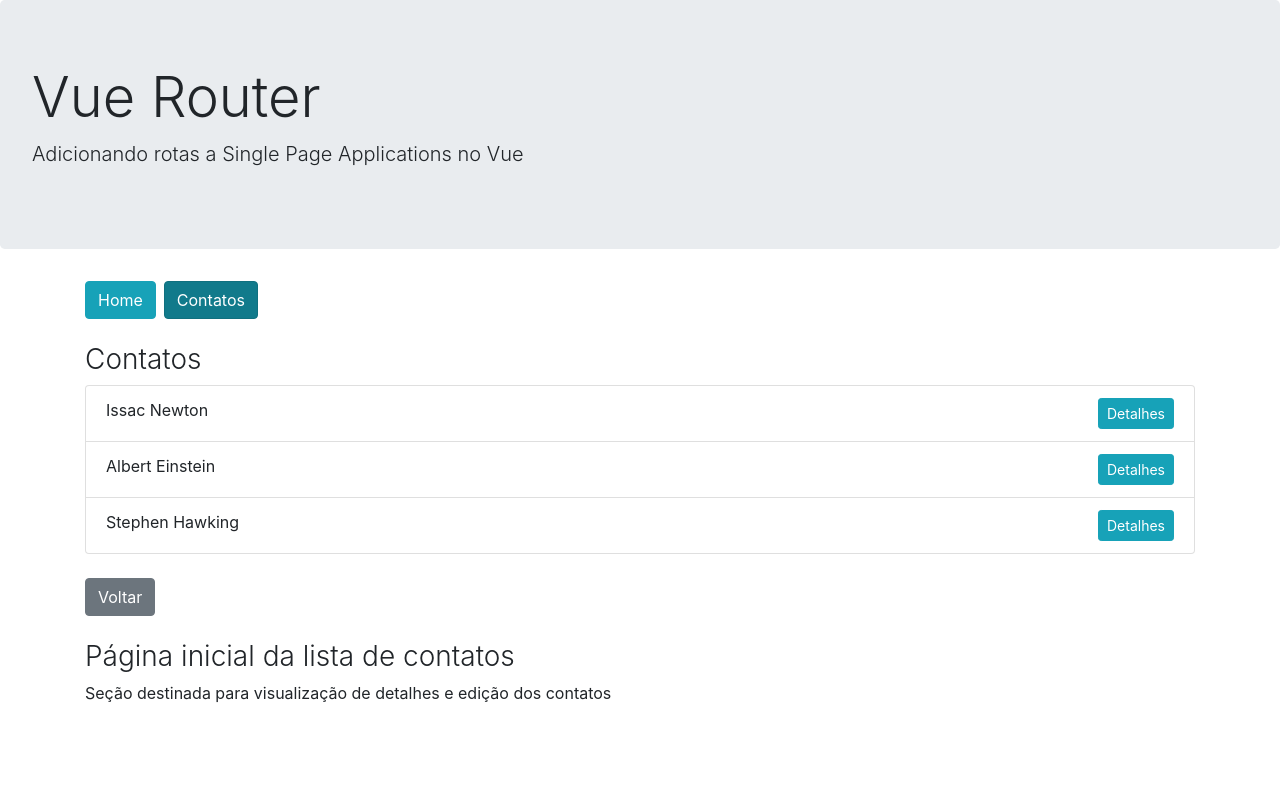
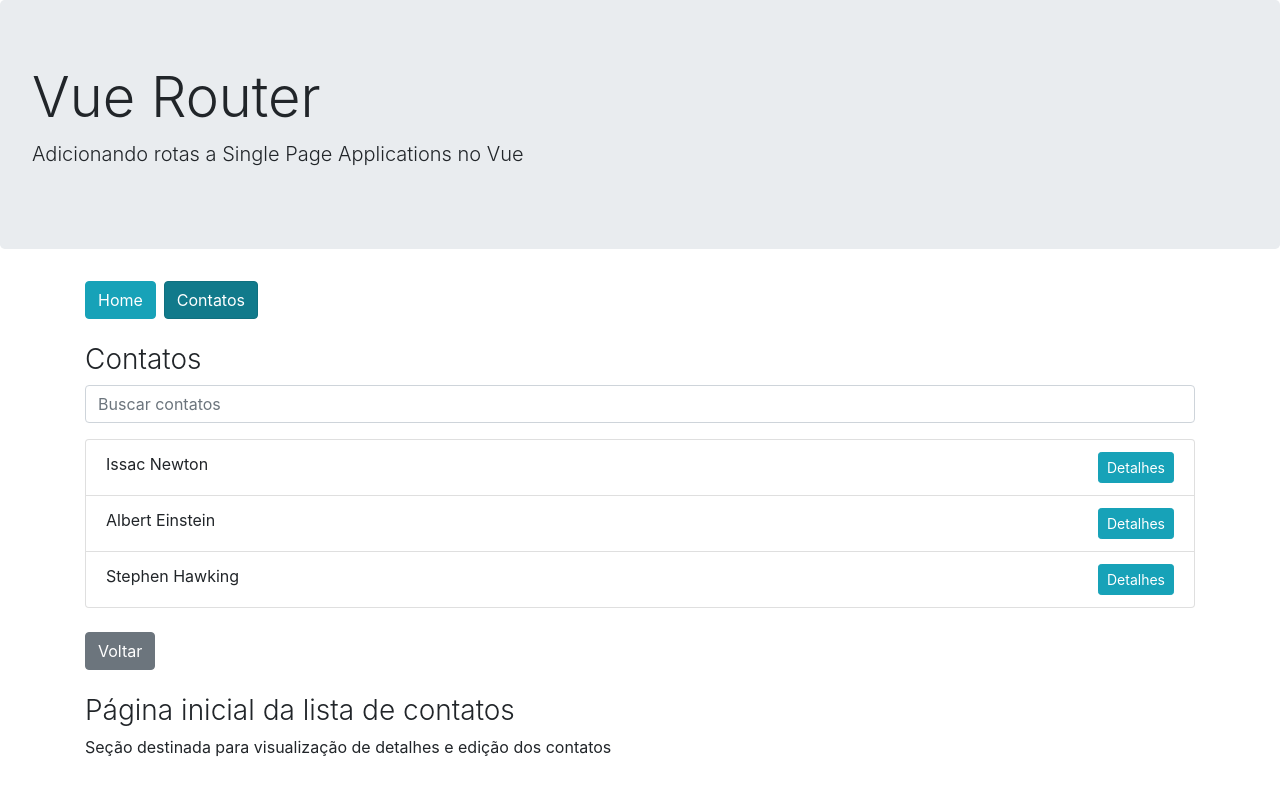
Before and after one commit to italo-brenner/vue-rotas, a Vue app: page /contatos in a window 1280 px wide. Shown: the top 794 px of the page. Built offline with nearby package versions, Linux system fonts and the light colour scheme; the HTML template or start-up script is replaced by a standard one.

Commit message:
Usando query params

```diff
--- a/src/components/contatos/ContatosLista.vue
+++ b/src/components/contatos/ContatosLista.vue
@@ -2,10 +2,18 @@
   <div>
     <h3 class="font-weight-light">Contatos</h3>
 
-    <ul class="list-group" v-if="contatos.length > 0">
+    <div class="form-group">
+      <input type="search"
+        class="form-control"
+        placeholder="Buscar contatos"
+        @keyup.enter="buscar"
+        :value="$route.query.busca">
+    </div>
+
+    <ul class="list-group" v-if="contatosFiltrados.length > 0">
       <ContatosListaItem
         class="list-group-item"
-        v-for="contato in contatos"
+        v-for="contato in contatosFiltrados"
         :key="contato.id"
         :contato="contato" />
     </ul>
@@ -33,7 +41,21 @@ export default {
       ]
     }
   },
+  computed: {
+    contatosFiltrados() {
+      const busca = this.$route.query.busca
+      return ! busca
+        ? this.contatos
+        : this.contatos.filter(c => c.nome.toLowerCase().includes(busca.toLowerCase()))
+    }
+  },
   methods: {
+    buscar(event) {
+      this.$router.push({
+        path: '/contatos',
+        query: { busca: event.target.value }
+      })
+    },
     voltar(event) {
       this.$router.back()
     }
```
